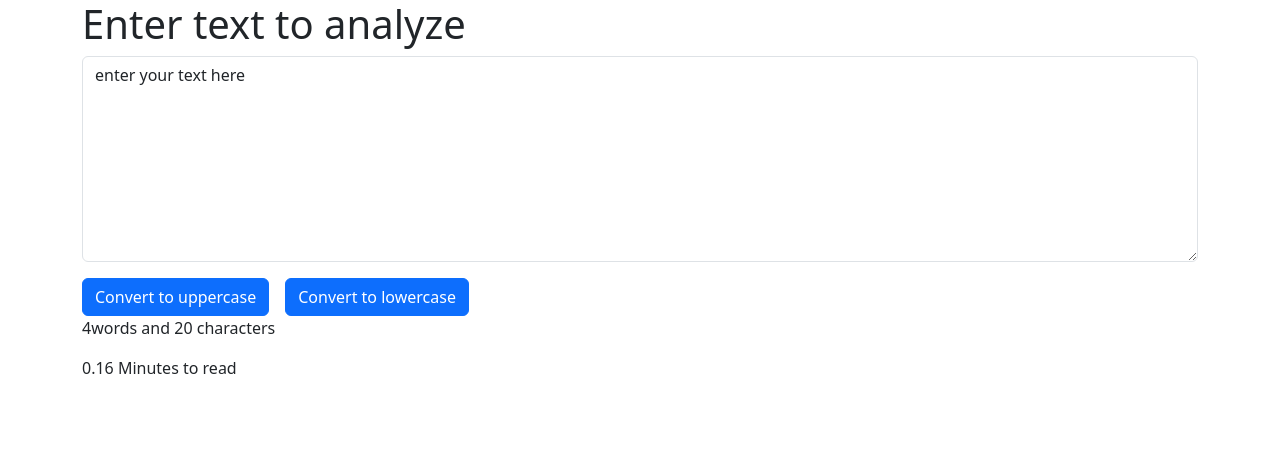
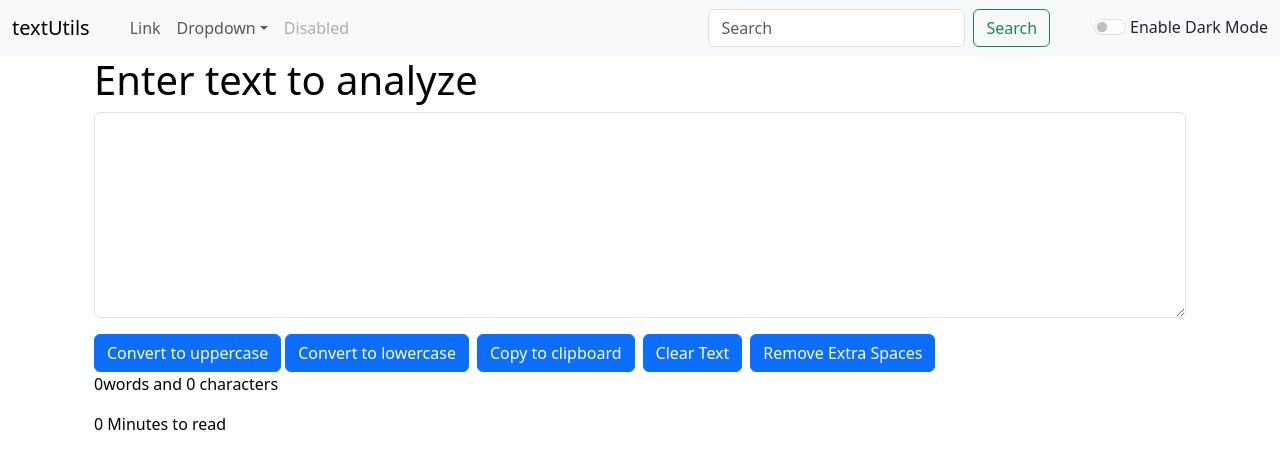
Before and after one commit to Simran8383/my-app, a React (Create React App) app: page / in a window 1280 px wide. Shown: the top 468 px of the page. Built offline with nearby package versions, Linux system fonts and the light colour scheme.

Commit message:
Improve
dark mode improve, add more buttons

```diff
--- a/src/App.js
+++ b/src/App.js
@@ -1,15 +1,30 @@
 
+import { useState } from 'react';
 import './App.css'
 import Navbar from './components/Navbar';
 import TextForm from './components/TextForm';
 
 
  function App() {
+  const [mode, setMode]=useState('light')
+
+  const toggleFunction=()=>{
+    if(mode==='light'){
+    setMode('dark');
+  document.body.style.backgroundColor="#0d0d32"
+  }
+  else{
+    setMode('light');
+    document.body.style.backgroundColor="white"
+  }
+  }
+
   return (
     <>
-    {/* <Navbar title="textUtils" aboutText="about us"/>  */}
+    <Navbar title="textUtils"  mode={mode} toggle={toggleFunction}/>
+    {/* so here mode is taking an object as input value */}
     <div className = "container">
-    <TextForm heading="Enter text to analyze"/>
+    <TextForm heading="Enter text to analyze" mode={mode}/>
     </div>
 
     </>
--- a/src/components/Navbar.js
+++ b/src/components/Navbar.js
@@ -4,7 +4,7 @@ import React from 'react'
 export default function Navbar(props) {
   return(
 
-<nav className="navbar navbar-expand-lg bg-body-tertiary">
+<nav className={`navbar navbar-expand-lg navbar-${props.mode} bg-${props.mode}`}>
   <div className="container-fluid">
 
     <a className="navbar-brand" href="/">{props.title}</a>
@@ -12,15 +12,15 @@ export default function Navbar(props) {
       <span className="navbar-toggler-icon"></span>
     </button>
     <div className="collapse navbar-collapse" id="navbarSupportedContent">
-      <ul className="navbar-nav me-auto mb-2 mb-lg-0">
+      <ul className="navbar-nav me-auto mb-2 mb-lg-0 ">
         <li className="nav-item">
-          <a className="nav-link active" aria-current="page" href="/">{props.aboutText}</a>
+          <a className="nav-link active " aria-current="page" href="/">{props.aboutText}</a>
         </li>
         <li className="nav-item">
-          <a className="nav-link" href="/">Link</a>
+          <a className="nav-link " href="/">Link</a>
         </li>
         <li className="nav-item dropdown">
-          <a className="nav-link dropdown-toggle" href="/" role="button" data-bs-toggle="dropdown" aria-expanded="false">
+          <a className="nav-link dropdown-toggle " href="/" role="button" data-bs-toggle="dropdown" aria-expanded="false">
             Dropdown
           </a>
           <ul className="dropdown-menu">
@@ -31,15 +31,22 @@ export default function Navbar(props) {
           </ul>
         </li>
         <li className="nav-item">
-          <a className="nav-link disabled" href="/" aria-disabled="true">Disabled</a>
+          <a className="nav-link disabled " href="/"
+           aria-disabled="true">Disabled</a>
         </li>
       </ul>
       <form className="d-flex" role="search">
         <input className="form-control me-2" type="search" placeholder="Search" aria-label="Search"/>
         <button className="btn btn-outline-success" type="submit">Search</button>
       </form>
+      <div className={`form-check form-switch text-${props.mode==="light"?"dark":"light"}`}>
+  <input className="form-check-input mx-1" onClick={props.toggle} type="checkbox" role="switch" id="flexSwitchCheckDefault"/>
+  <label className="form-check-label" htmlFor="flexSwitchCheckDefault">Enable Dark Mode</label>
+</div>
     </div>
   </div>
+
+
 </nav>
   )
 }
--- a/src/components/TextForm.js
+++ b/src/components/TextForm.js
@@ -15,24 +15,48 @@ const handleLoClick = ()=>{
   setText(newText)
 }
 
-const[text, setText]= useState("enter your text here")
+const handleCopyClick = ()=>{
+  let text = document.getElementById("myBox")
+  text.select()
+  navigator.clipboard.writeText(text.value)
+}
+const handleClearText = ()=>{
+  let newText = ""
+  setText(newText)
+}
+const handleExtraSpaces= ()=> {
+  let newText = text.split(/[ ]+/)
+  setText(newText.join(" "))
+}
+
+const[text, setText]= useState("")
   return(
 
-<div>
+<div class="container" style={{color:props.mode==="dark"?"white":"black"}}>
 <h1>{props.heading}</h1>
   <div className="mb-3">
     <textarea className="form-control" value = {text} onChange =
-    {handleOnChange} id="myBox" rows="8"></textarea> </div>
+    {handleOnChange} style={{backgroundColor:props.mode==="dark"?"grey":"white", color:props.mode==="dark"?"white":"black"}} id="myBox" rows="8"></textarea> </div>
 
-    <button className= "btn btn-primary" onClick =
+<button className= "btn btn-primary" onClick =
            {handleOnClick}>Convert to uppercase</button>
-<button className= "btn btn-primary mx-3"  onClick =
+<button className= "btn btn-primary mx-1"  onClick =
            {handleLoClick}>Convert to lowercase</button>
+<button className= "btn btn-primary mx-1"  onClick =
+           {handleCopyClick}>Copy to clipboard</button>
+<button className= "btn btn-primary mx-1"  onClick =
+           {handleClearText}>Clear Text</button>
+<button className= "btn btn-primary mx-1"  onClick =
+           {handleExtraSpaces}>Remove Extra Spaces</button>
+
+
     <div>
-      <p> {text.split(" ").length}words and {text.length} characters</p>
+      <p> {text.split(" ").filter(x => x!=="").length}words and {text.length} characters</p>
       <p>{0.008*text.length} Minutes to read</p>
     </div>
+
 </div>
+
   )
 }
 
```
